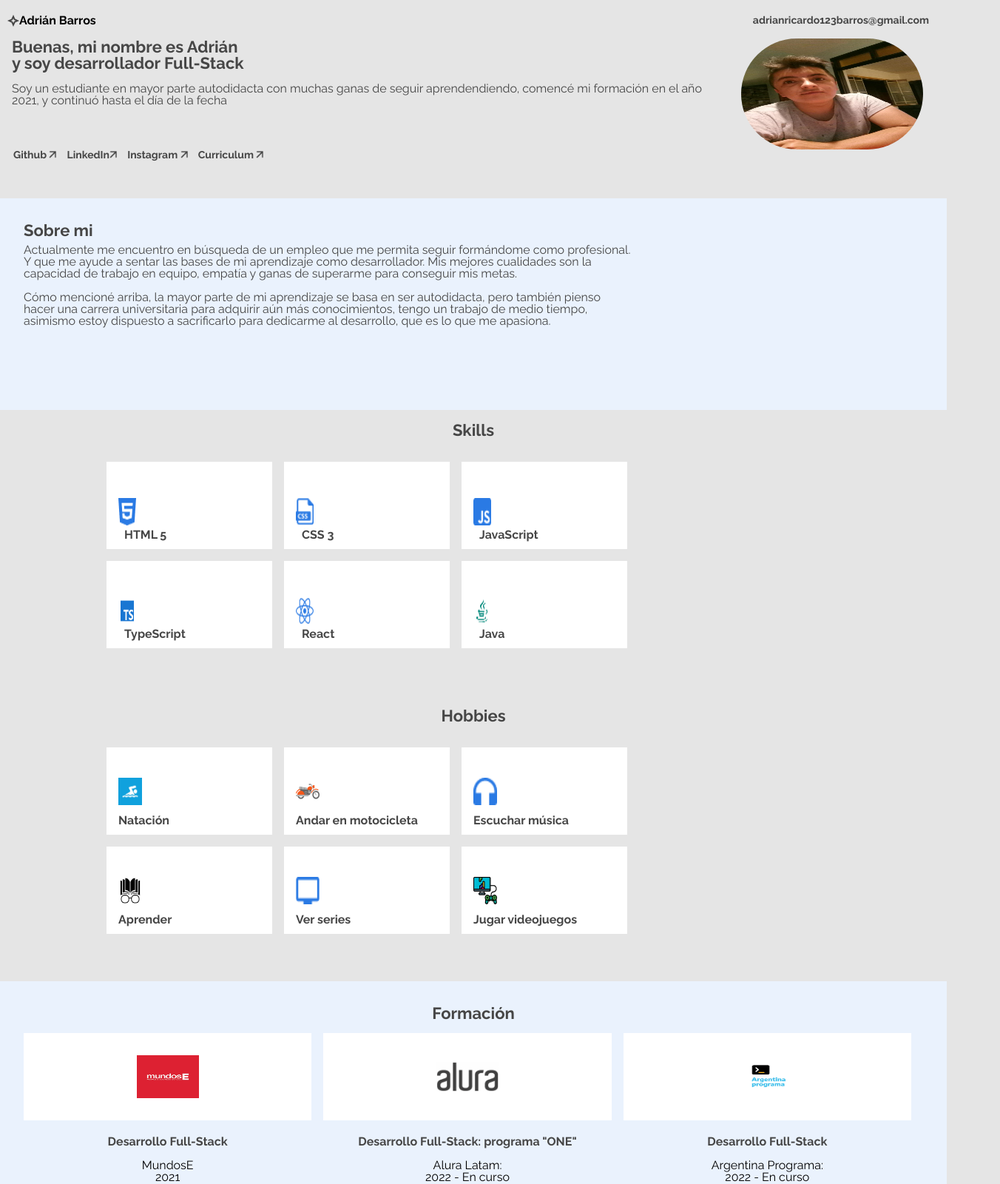
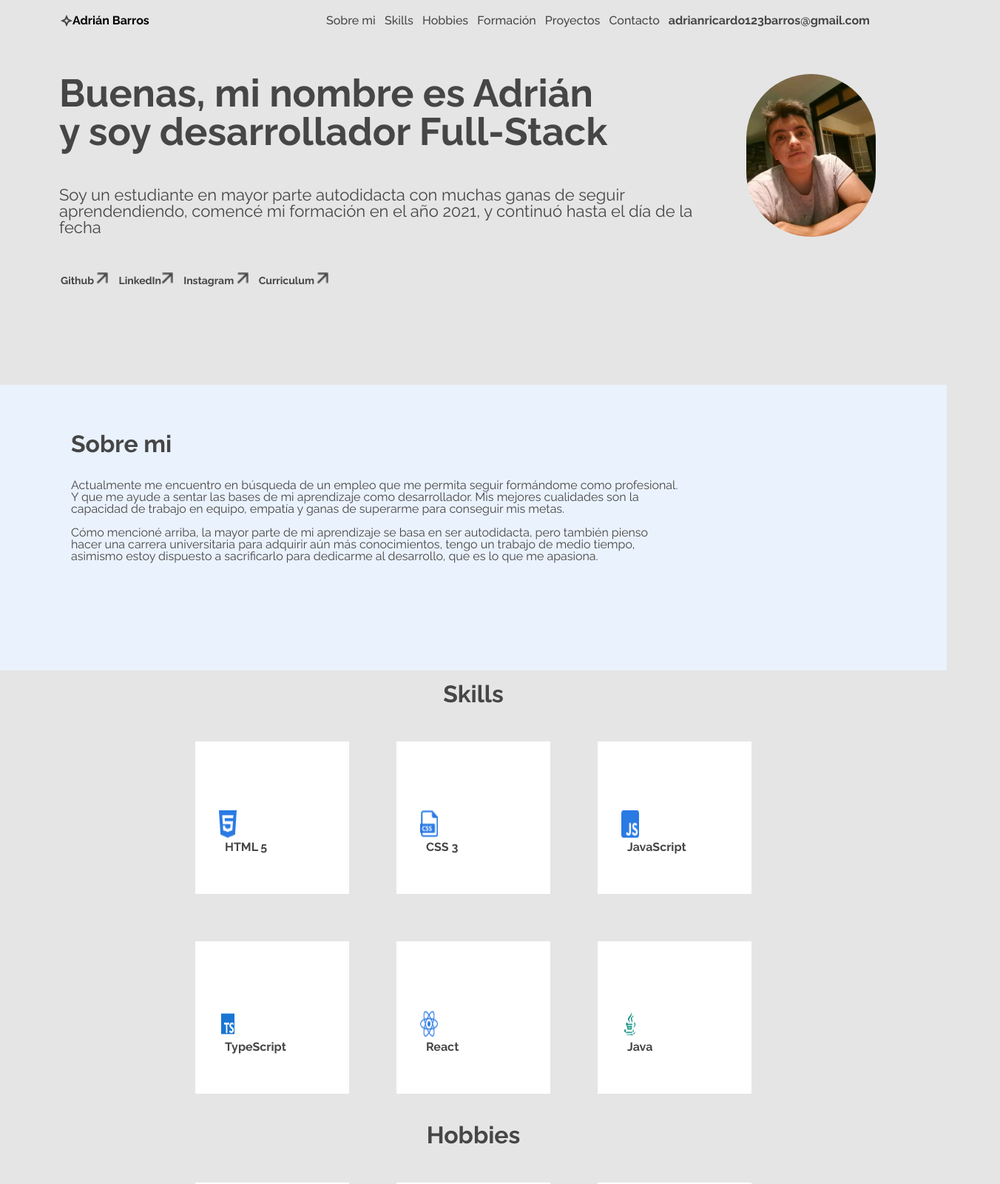
Before and after one commit to aadriaan98/Portfolio-Front, a plain HTML site: page index.html in a window 1280 px wide. Shown: the top 1600 px of the page at 74% size, 1352 px wide, since content can reach past the window. Drawn offline with Linux system fonts and the light colour scheme.

Commit message:
version desktop

```diff
--- a/assets/styles/ahorcado.css
+++ b/assets/styles/ahorcado.css
@@ -50,3 +50,28 @@
         margin-left: 1.5rem;
     }
 }
+@media screen and (min-width:1024px) {
+    .ahorcado{
+        height: 581px;
+        display: flex;
+        flex-direction: row-reverse;
+        justify-content: center;
+    }
+    .ahorcado img{
+        width: 752px;
+        height: 406px;
+    }
+    .ahorcado h3{
+        font-size: 22px;
+        margin-top: 11rem;
+    }
+    .ahorcado p{
+        font-size: 16px;
+        margin-top: 15rem;
+        margin-right: -10.5rem;
+    }
+    .ahorcado div{
+        margin-right: -17.5rem;
+        margin-top: 18rem;
+    }
+}
--- a/assets/styles/contacto.css
+++ b/assets/styles/contacto.css
@@ -55,3 +55,29 @@
         margin-left: 3.1rem;
     }
 }
+@media screen and (min-width:1024px) {
+    #contacto{
+        width: 100%;
+        display: flex;
+    }
+    #contacto .bloque-contacto_imagen img{
+        display: block;
+        padding-left: 4rem;
+        padding-top: 4rem;
+    }
+    #contacto .bloque-contacto{
+        padding-top: 2.5rem;
+        margin-left: 1rem;
+    }
+    #contacto .bloque-contacto h2{
+        font-size: 32px;
+        margin-left: -1.5rem;
+    }
+    #contacto .bloque-contacto P{
+        font-size: 16px;
+        margin-left: 0;
+    }
+    .grupo-formulario_input input{
+        width: 450px;
+    }
+}
--- a/assets/styles/encriptador.css
+++ b/assets/styles/encriptador.css
@@ -51,3 +51,28 @@
         margin-left: 1.5rem;
     }
 }
+@media screen and (min-width:1024px) {
+    .encriptador{
+        height: 581px;
+        display: flex;
+        flex-direction: row;
+        justify-content: center;
+    }
+    .encriptador img{
+        width: 752px;
+        height: 406px;
+    }
+    .encriptador h3{
+        font-size: 22px;
+        margin-top: 11rem;
+    }
+    .encriptador p{
+        font-size: 16px;
+        margin-top: 15rem;
+        margin-left: -8.5rem;
+    }
+    .encriptador div{
+        margin-left: -14rem;
+        margin-top: 18rem;
+    }
+}
--- a/assets/styles/formacion.css
+++ b/assets/styles/formacion.css
@@ -67,3 +67,26 @@ div .bloque-formacion{
         position: absolute;
     }
 }
+@media screen and (min-width:912px) {
+    #formacion{
+        height: 581px;
+    }
+    #formacion h2{
+        font-size: 32px;
+    }
+    div .bloque-formacion{
+        width: 368px;
+        height: 286px;
+    }
+    .bloque-formacion img{
+        width: 192px;
+        height: 130px;
+    }
+    .bloque-formacion h3{
+        margin-top: 21rem;
+    }
+    .bloque-formacion p{
+        margin-top: 26rem;
+        position: absolute;
+    }
+}
--- a/assets/styles/hobbies.css
+++ b/assets/styles/hobbies.css
@@ -62,3 +62,23 @@
         margin-left: -2rem;
     }
 }
+@media screen and (min-width:912px) {
+    #hobbies{
+        height: 580px;
+    }
+    .bloque-hobbies_titulo{
+        font-size: 32px;
+    }
+    .bloque-hobbies{
+        width: 80%;
+        justify-content: center;
+    }
+    .bloque-hobbies div{
+        width: 176px;
+        height: 174px;
+        margin: 2rem;
+        padding: 1rem;
+        align-items: center;
+        text-align: center;
+    }
+}
--- a/assets/styles/navegacion.css
+++ b/assets/styles/navegacion.css
@@ -19,10 +19,15 @@ header{
     width: 10px;
     height: 10px;
 }
-.menu a:not(.correo-electronico){
+.bloque-nav .item-nav{
     display: none;
     justify-content: flex-end;
     text-decoration: none;
+}
+.correo-electronico a{
+    font-size: 16px;
+    text-decoration: none;
+    color: #464646;
 }
 .bloque-menu p{
     font-size: 16px;
@@ -57,4 +62,50 @@ header{
         width: 16px;
         height: 16px;
     }
+    .correo-electronico a{
+        font-size: 16px;
+        text-decoration: none;
+        color: #464646;
+    }
 }
+@media screen and (min-width:1024px) {
+    header{
+        width: 100%;
+        height: 520px;
+    }
+    .bloque-menu img{
+        margin-left: 4.5rem;
+    }
+    .bloque-nav{
+        display: flex;
+    }
+    .bloque-nav .item-nav{
+        display: inline-flex;
+        margin-right: .5rem;
+    }
+    .correo-electronico a{
+        font-size: 16px;
+        text-decoration: none;
+        color: #464646;
+    }
+    .bloque-nav .correo-electronico a:hover{
+        padding: 0.5rem;
+        transition: 0.5s all;
+        color: royalblue;
+    }
+    ul{
+        margin-right: 5rem;
+    }
+    .item-nav a{
+        text-decoration: none;
+        color: #464646;
+        font-size: 16px;
+        font-weight: 500;
+    }
+    .item-nav a:hover{
+        transform: scale(1.1);
+        transition: 0.5s all;
+        color: royalblue;
+    }
+
+}
--- a/assets/styles/presentacion.css
+++ b/assets/styles/presentacion.css
@@ -66,3 +66,36 @@
         margin-top: -1rem;
     }
 }
+@media screen and (min-width:912px) {
+    .titulos h1{
+        font-size: 52px;
+        padding-top: 4rem;
+        padding-left: 5rem;
+    }
+    .titulos h3{
+        font-size: 22px;
+        padding-top: 2rem;
+        padding-left: 5rem;
+    }
+    .presentacion img{
+        width: 315px;
+        height: 220px;
+        border-radius: 10rem;
+        margin-right: 6rem;
+        margin-top: 4rem;
+    }
+    .nav-presentacion{
+        font-size: 16px;
+        margin-top: 2rem;
+        margin-left: 4rem;
+    }
+    .nav-presentacion a:hover{
+        padding: 1rem;
+        transition: 0.5s all;
+        color: royalblue;
+    }
+    .nav-presentacion img{
+        width: 16px;
+        height: 16px;
+    }
+}
--- a/assets/styles/proyectos.css
+++ b/assets/styles/proyectos.css
@@ -9,3 +9,9 @@
     text-align: center;
     padding: 1rem;
 }
+@media screen and (min-width:1024px) {
+    #proyectos h2{
+        font-size: 32px;
+        padding: 3rem;
+    }
+}
--- a/assets/styles/skills.css
+++ b/assets/styles/skills.css
@@ -64,3 +64,23 @@
         margin-left: -1rem;
     }
 }
+@media screen and (min-width:912px) {
+    #skills{
+       height: 580px;
+    }
+    .bloque-skills_titulo{
+        font-size: 32px;
+    }
+    .bloque-skills{
+        width: 80%;
+        justify-content: center;
+    }
+    .bloque-skills div{
+        width: 176px;
+        height: 174px;
+        margin: 2rem;
+        padding: 1rem;
+        align-items: center;
+        text-align: center;
+    }
+}
--- a/assets/styles/sobreMi.css
+++ b/assets/styles/sobreMi.css
@@ -20,6 +20,8 @@
 @media screen and (min-width:480px) {
     #sobre-mi{
         height: 286px;
+        width: 100%;
+        background: #EAF2FD;
     }
     #sobre-mi h2{
         padding-top: 2rem;
@@ -31,3 +33,20 @@
         padding: 0.5rem 2rem 2rem 2rem;
     }
 }
+@media screen and (min-width:912px) {
+    #sobre-mi{
+        height: 386px;
+        width: 100%;
+        background: #EAF2FD;
+    }
+    #sobre-mi h2{
+        font-size: 32px;
+        margin-left: 4rem;
+        padding-top: 4rem;
+    }
+    #sobre-mi p{
+        font-size: 16px;
+        margin-left: 4rem;
+        padding-top: 2rem;
+    }
+}
--- a/index.html
+++ b/index.html
@@ -32,17 +32,17 @@
                     <img src="./assets/images/estrellita.png" width="16px" height="16px" alt="estrella">
                     <p>Adrián Barros</p>
                 </div>
-                <nav>
+                <div class="bloque-nav">
                         <ul>
-                        <li><a href="#sobre-mi">Sobre mi</a></li>
-                        <li><a href="#skills">Skills</a></li>
-                        <li><a href="#hobbies">Hobbies</a></li>
-                        <li><a href="#formacion">Formación</a></li>
-                        <li><a href="#proyectos">Proyectos</a></li>
-                        <li><a href="#contacto">Contacto</a></li>
-                        <li><a href="mailto:adrianricardo123barros@gmail.com" class="correo-electronico">adrianricardo123barros@gmail.com</a></li>
+                            <li class="item-nav"><a href="#sobre-mi">Sobre mi</a></li>
+                            <li class="item-nav"><a href="#skills">Skills</a></li>
+                            <li class="item-nav"><a href="#hobbies">Hobbies</a></li>
+                            <li class="item-nav"><a href="#formacion">Formación</a></li>
+                            <li class="item-nav"><a href="#proyectos">Proyectos</a></li>
+                            <li class="item-nav"><a href="#contacto">Contacto</a></li>
+                            <li class="correo-electronico"><a href="mailto:adrianricardo123barros@gmail.com">adrianricardo123barros@gmail.com</a></li>
                         </ul>
-                </nav>
+                </div>
             </div>
         </section>
         <section>
@@ -84,6 +84,7 @@
                 asimismo estoy dispuesto a sacrificarlo para dedicarme al desarrollo, que es lo que me apasiona.
             </p>
         </section>
+
         <section class="skills-y-hobbies">
             <div id="skills">
                 <div class="bloque-skills_titulo">
@@ -193,6 +194,7 @@
                 </div>
             </div>
         </section>
+
         <section id="proyectos">
             <h2>Experiencia profesional</h2>
             <div class="encriptador">
@@ -212,10 +214,16 @@
                 </div>
             </div>
         </section>
+
         <section id="contacto">
+            <div class="bloque-contacto_imagen">
+                <img src="./assets/images/contacto.png" alt="contacto">
+            </div>
+            <div class="bloque-contacto">
                 <h2>Contacto</h2>
+
                 <p class="subtitulo">¿Querés contactarme? Completá el formulario</p>
-            <img src="./assets/images/contacto.png" alt="contacto">
+
                 <form id="formulario" class="formulario">
 
                     <div class="grupo-formulario" id="grupo-nombre">
@@ -255,6 +263,8 @@
                     </div>
 
                 </form>
+            </div>
+
 
         </section>
     </main>
```
Lines whose indentation alone changed are shown as unchanged.
